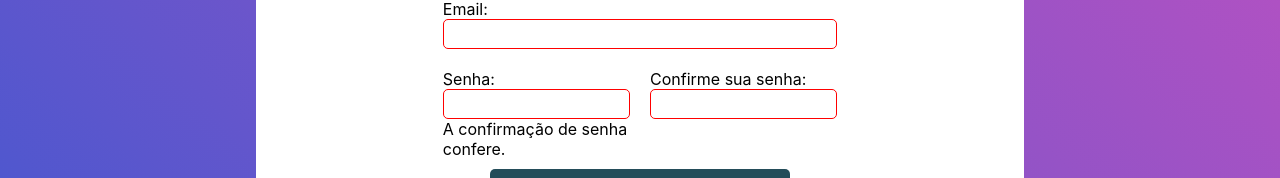
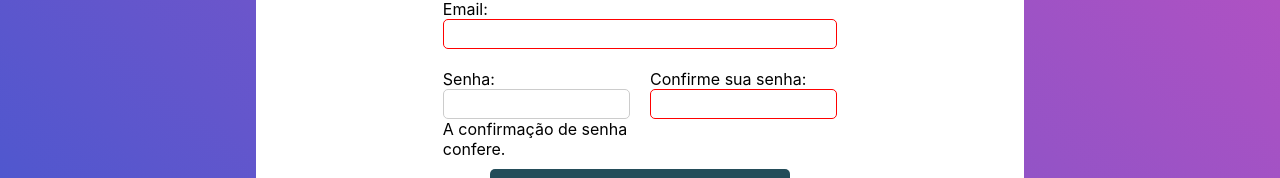
Before and after one commit to Andreypanegallito/cadastroNode, a React (Create React App) app in the folder client/: page /cadastro in a window 1280 px wide. Both pictures are taken after a click on the button "Enviar". Shown: the part 393-571 px from the top of the page. Built offline with nearby package versions, Linux system fonts and the light colour scheme.

Commit message:
Validação com mensagem de erro confirmaçao de senha

```diff
--- a/client/src/pages/cadastro/components/index.tsx
+++ b/client/src/pages/cadastro/components/index.tsx
@@ -28,6 +28,7 @@ const CadastroUsuario: React.FC = () => {
   const [isPasswordVisible, setPasswordVisible] = useState(false)
   const [isConfPasswordVisible, setConfPasswordVisible] = useState(false);
   const [isPasswordEquals, setPasswordEquals] = useState(false);
+  const [isPasswordAltered, setIsPasswordAltered] = useState(false);
   const navigate = useNavigate();
 
   const handleChange = (e: React.ChangeEvent<HTMLInputElement>) => {
@@ -71,6 +72,9 @@ const CadastroUsuario: React.FC = () => {
   };
 
   const validatePassword = () => {
+    console.log(isPasswordAltered)
+    setIsPasswordAltered(true);
+    console.log(isPasswordAltered)
     const password = document.getElementById("password") as HTMLInputElement;
     const confpassword = document.getElementById("confpassword") as HTMLInputElement;
 
@@ -187,9 +191,9 @@ const CadastroUsuario: React.FC = () => {
           value={formData.password}
           onChange={(e) => { handleChange(e); validatePassword() }}
           // onFocus={() => { activateViewButtonPassword("viewPassword") }}
-          className='senha'
+          className={`senha ${isPasswordAltered ? isPasswordEquals ? 'sucess' : 'error' : ''}`}
         />
-        {isPasswordEquals ? <div className='passwordCorrect'>A confirmação de senha confere.</div> : <div className='passwordWrong'>A confirmação de senha não confere.</div>}
+        {isPasswordAltered ? isPasswordEquals ? <div className='passwordCorrect'>A confirmação de senha confere.</div> : <div className='passwordWrong'>A confirmação de senha não confere.</div> : <></>}
       </div>
       <div className='itens-form half'>
         <label htmlFor="confpassword">Confirme sua senha:</label>
```
